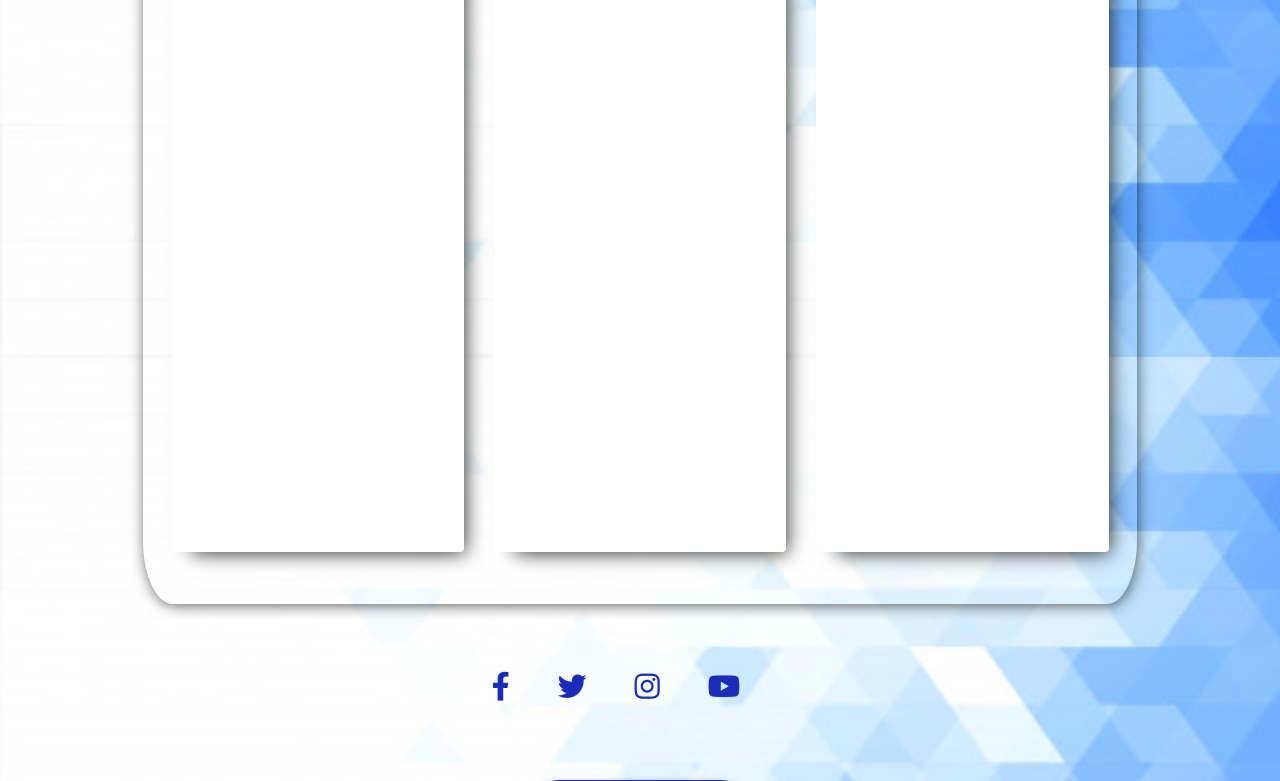
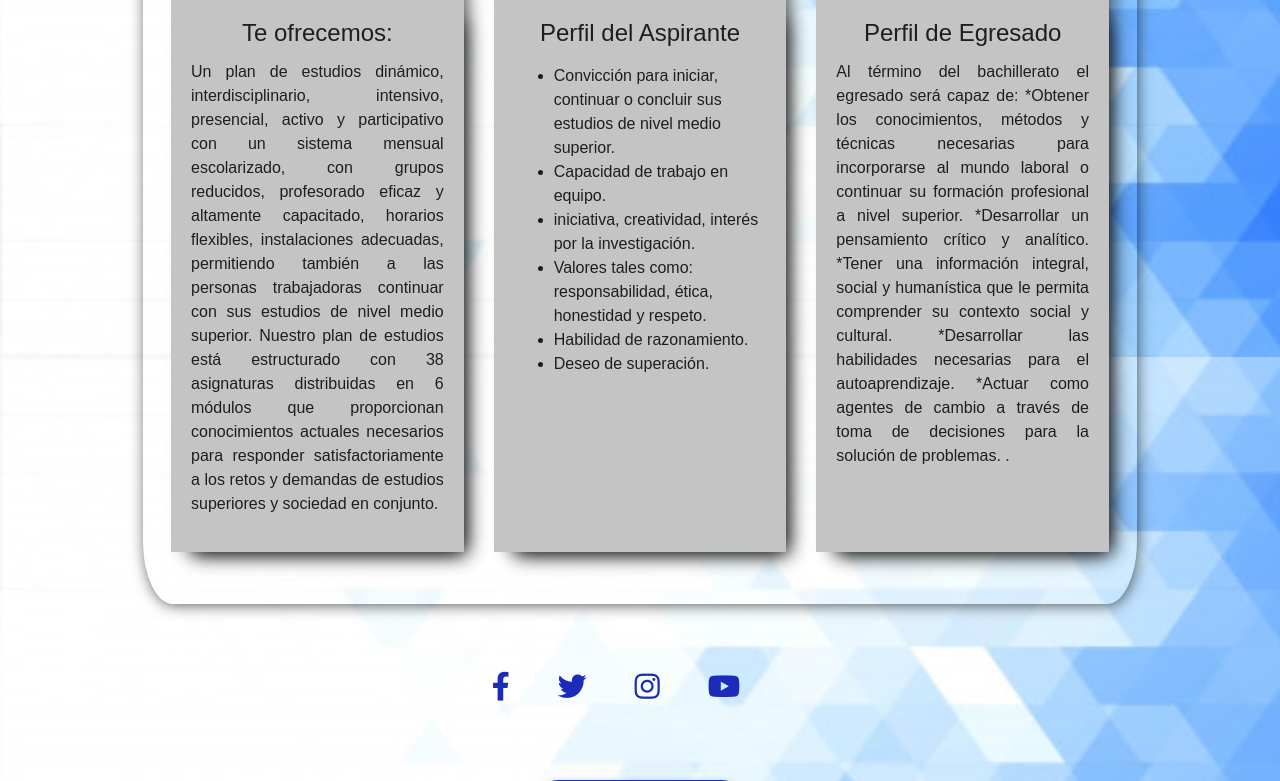
Before and after one commit to Miguel98R/cuhPlataforma, a PHP site: page /prepa.php in a window 1280 px wide. Shown: the part 1729-2510 px from the top of the page. Run offline with PHP 8.4, Linux system fonts and the light colour scheme; some libraries are stand-ins or nearby versions.

Commit message:
changes prepa

```diff
--- a/components/footer.php
+++ b/components/footer.php
@@ -34,7 +34,7 @@
       </div>
     <!-- Footer Elements -->
     <!-- Copyright -->
-      <div class="footer-copyright text-center py-3" style="color:#1c2cb8">© 2020 Copyright:
+      <div class="footer-copyright text-center py-3" style="color:#1c2cb8"> © 2020 Copyright:
         <a href="#" style="color:#1c2cb8"> Centro Universitario Hidalguense </a>
       </div>
     <!-- Copyright -->
--- a/prepa.php
+++ b/prepa.php
@@ -23,16 +23,16 @@
       <div class="col-md-8">
           <div class="jumbotron cardStyles jumbotron-fluid">
   <div class="container">
-    <h2 class="display-4">Objetivos Generales</h2>
-    <p class="lead" style="text-justify">Ofrecer al estudiante una formación metodológica e integral que lo capacite para el estudio de una licenciatura adquiriendo los conocimientos científicos, valores éticos, morales, cívicos y culturales que le permita desarrollar una actitud emprendedora para crear y transformar su entorno.</p>
+    <h3 class="display-4">OBJETIVOS GENERALES</h3>
+    <p class="lead text-justify" >Ofrecer al estudiante una formación metodológica e integral que lo capacite para el estudio de una licenciatura adquiriendo los conocimientos científicos, valores éticos, morales, cívicos y culturales que le permita desarrollar una actitud emprendedora para crear y transformar su entorno.</p>
   </div>
 </div>
       </div>
       <div class="col-md-4">
             <div class="container">
-                    <div class="alert alert-primary" role="alert">
-                   <p> <strong class="font-weight-bold">Tipo de Ciclo:</strong> Mensual | Bimestral</p>
-                        <p><strong  class="font-weight-bold">Termina tu prepa en:</strong> 1 Año 10 Meses</p>
+                    <div class="alert text-white" role="alert" style="background-color: #304ffe;">
+                   <p> <strong class="font-weight-bold">Tipo de Ciclo: <br></strong> Mensual | Bimestral</p>
+                        <p><strong  class="font-weight-bold">Termina tu prepa en: <br></strong> 1 Año 10 Meses</p>
                     </div>
                 </div>
       </div>
@@ -52,11 +52,11 @@
       </a>
     </div>
     <!--Card content-->
-    <div class="card-body bg-uno text-white">
+    <div class="card-body cardStyles">
       <!--Title-->
       <h4 class="card-title">Te ofrecemos:</h4>
       <!--Text-->
-      <p class="">Un plan de estudios dinámico, interdisciplinario, intensivo, presencial, activo y participativo con un sistema mensual escolarizado, con grupos reducidos, profesorado eficaz y altamente capacitado, horarios flexibles, instalaciones adecuadas, permitiendo también a las personas trabajadoras continuar con sus estudios de nivel medio superior.
+      <p class="text-justify">Un plan de estudios dinámico, interdisciplinario, intensivo, presencial, activo y participativo con un sistema mensual escolarizado, con grupos reducidos, profesorado eficaz y altamente capacitado, horarios flexibles, instalaciones adecuadas, permitiendo también a las personas trabajadoras continuar con sus estudios de nivel medio superior.
 Nuestro plan de estudios está estructurado con 38 asignaturas distribuidas en 6 módulos que proporcionan conocimientos actuales necesarios para responder satisfactoriamente a los retos y demandas de estudios superiores y sociedad en conjunto.</p>
       <!-- Provides extra visual weight and identifies the primary action in a set of buttons -->
     </div>
@@ -73,11 +73,11 @@ Nuestro plan de estudios está estructurado con 38 asignaturas distribuidas en 6
       </a>
     </div>
     <!--Card content-->
-    <div class="card-body bg-uno text-white">
+    <div class="card-body cardStyles">
       <!--Title-->
       <h4 class="card-title">Perfil del Aspirante</h4>
       <!--Text-->
-      <p class=" ">
+      <p class="text-justify ">
         <ul class="text-left ">
             <li>Convicción para iniciar, continuar o concluir sus estudios de nivel medio superior.</li>
              <li>Capacidad de trabajo en equipo.</li>
@@ -100,11 +100,11 @@ Nuestro plan de estudios está estructurado con 38 asignaturas distribuidas en 6
       </a>
     </div>
     <!--Card content-->
-     <div class="card-body bg-uno text-white">
+     <div class="card-body cardStyles">
       <!--Title-->
-      <h4 class="card-title">Perfil de Egresado</h4>
+      <strong><h4 class="card-title">Perfil de Egresado</h4></strong>
       <!--Text-->
-      <p class="">Al término del bachillerato el egresado será capaz de:
+      <p class="text-justify">Al término del bachillerato el egresado será capaz de:
 *Obtener los conocimientos, métodos y técnicas necesarias para incorporarse al mundo laboral o continuar su formación profesional a nivel superior.
 
 *Desarrollar un pensamiento crítico y analítico.
```
